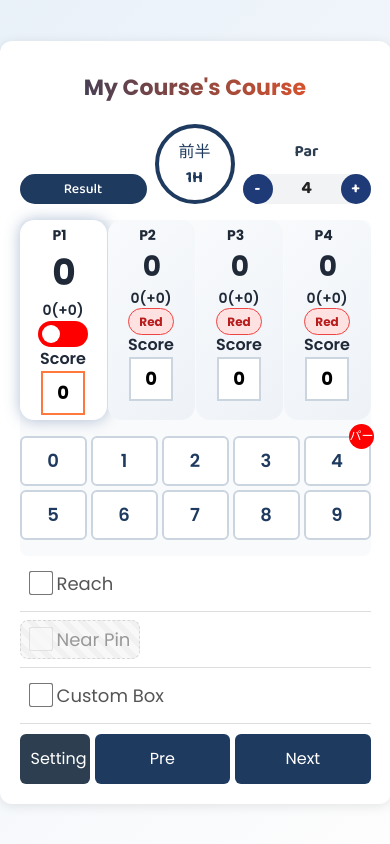
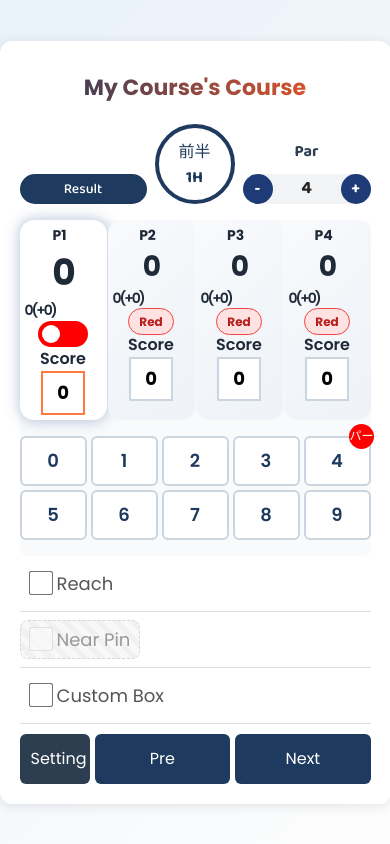
Before and after one commit to HoangAnMSc/Golf-Score-Calculator, a React (Vite) app in the folder frontend/: page /score in a window 390 px wide. Built offline with nearby package versions, Linux system fonts and the light colour scheme.

Commit message:
update UI , responsive

```diff
--- a/frontend/src/App.css
+++ b/frontend/src/App.css
@@ -565,6 +565,12 @@ button:hover,
 .pre_score {
   font-size: 18px;
   font-weight: 600;
+  letter-spacing: -2px;
+  width: 100%;
+  max-width: 75px;
+  white-space: nowrap;
+  overflow: hidden;
+  display: flex;
 }
 
 .score-box{
```
